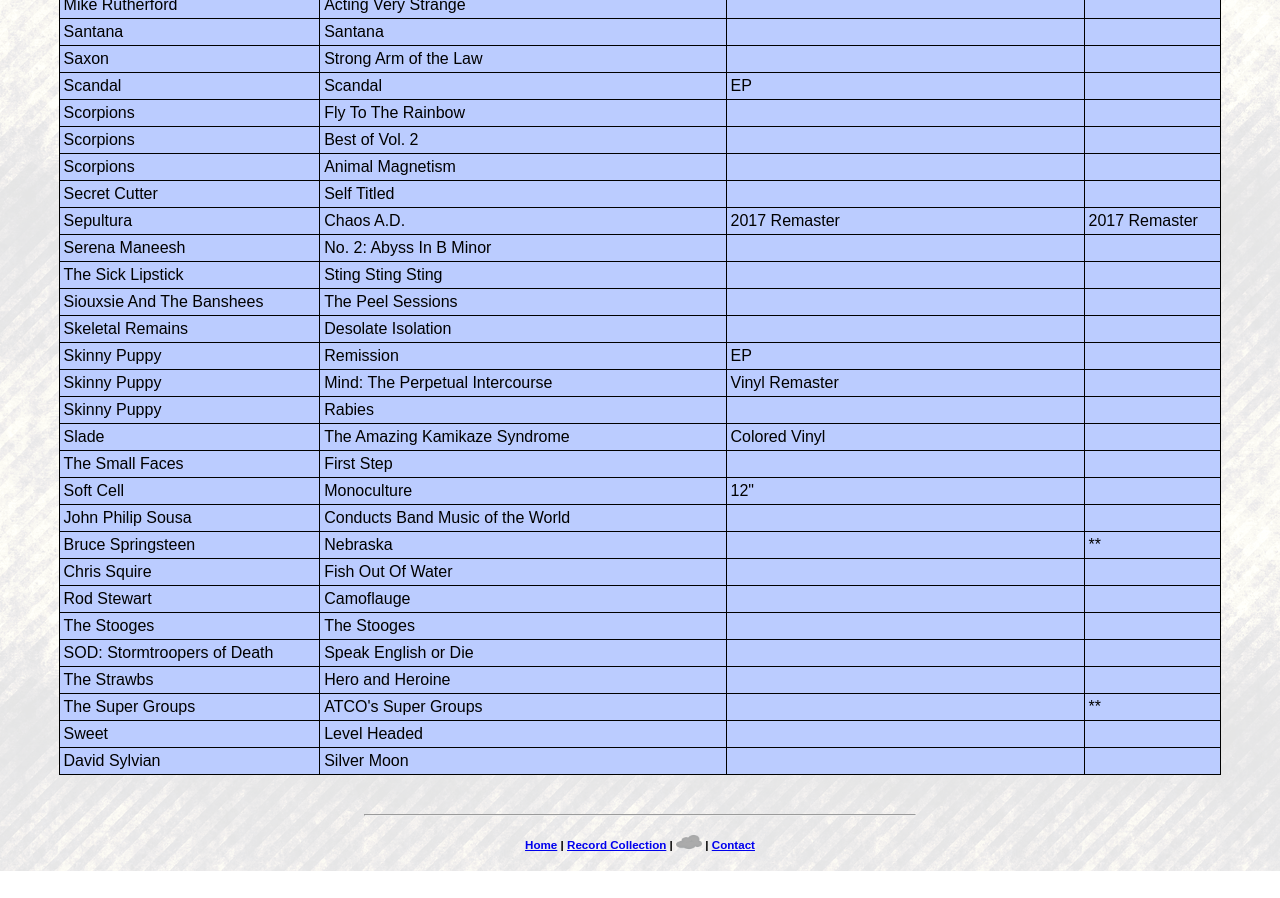
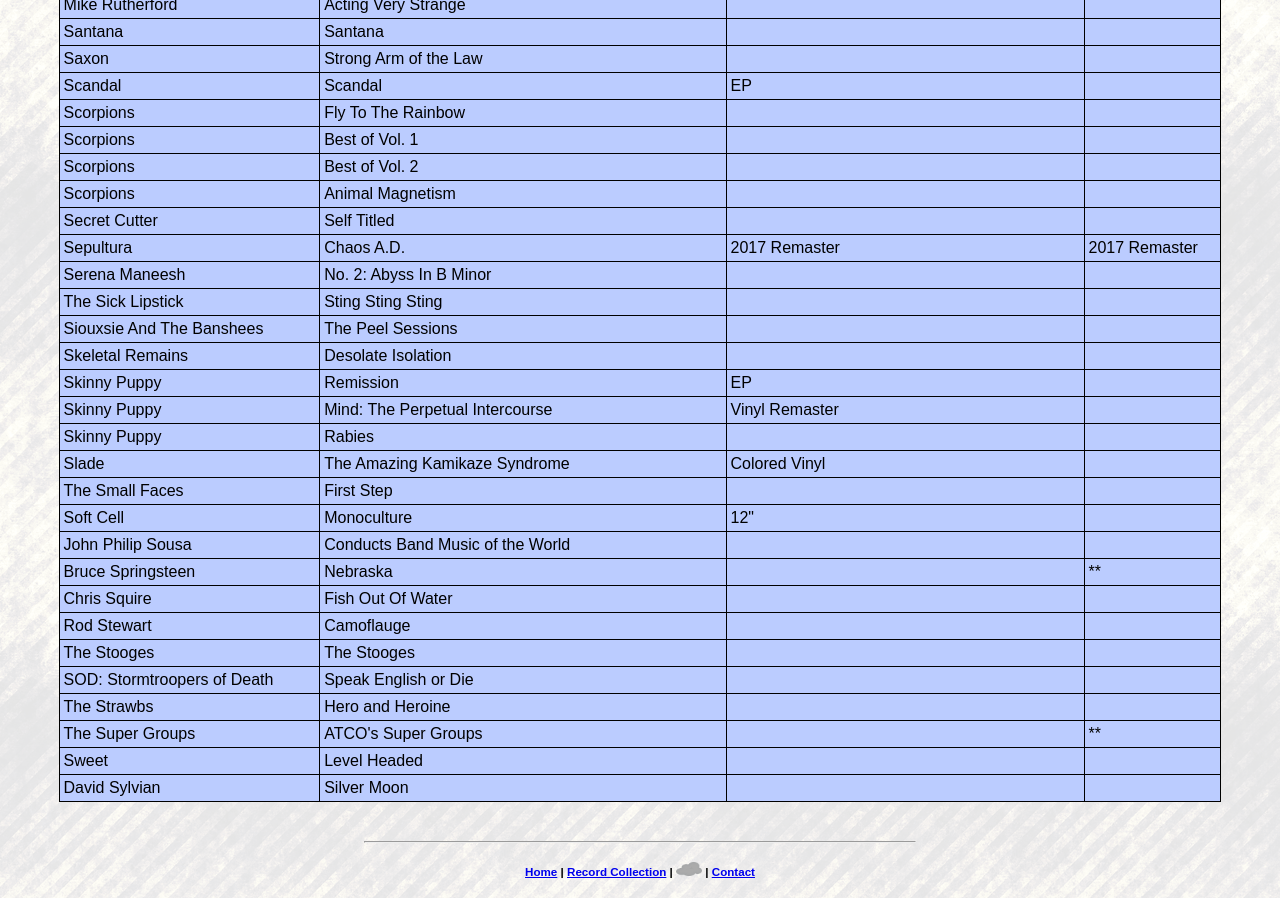
Before and after one commit to enobus5000/Enobus5000.github.io, a plain HTML site: page record_ns.html in a window 1280 px wide. Shown: the part 1920-2818 px from the top of the page. Before the commit the page ends 2791 px from the top, so only its background shows below. Drawn offline with Linux system fonts and the light colour scheme.

Commit message:
Scorpions
Vol 1

```diff
--- a/record_ns.html
+++ b/record_ns.html
@@ -499,6 +499,13 @@
 
 <tr>
 <td align="left" bgcolor="#bbccff">Scorpions</td>
+<td align="left" bgcolor="#bbccff">Best of Vol. 1</td>
+<td align="left" bgcolor="#bbccff">&nbsp</td>
+<td align="left" bgcolor="#bbccff">&nbsp</td>
+</tr>
+
+<tr>
+<td align="left" bgcolor="#bbccff">Scorpions</td>
 <td align="left" bgcolor="#bbccff">Best of Vol. 2</td>
 <td align="left" bgcolor="#bbccff">&nbsp</td>
 <td align="left" bgcolor="#bbccff">&nbsp</td>
```
